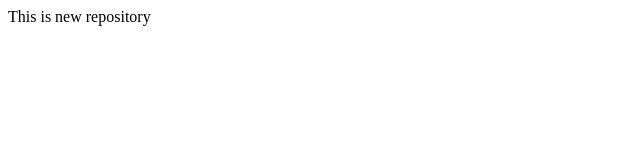
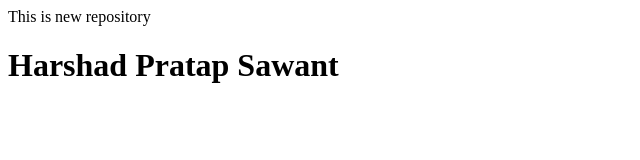
Before and after one commit to Harshad-Sawant-coder/localrepo, a plain HTML site: page index.html in a window 1280 px wide. Shown: the whole page, without its empty margins (0-640 px from the left). Drawn offline with Linux system fonts and the light colour scheme.

Commit message:
Header tag added

```diff
--- a/index.html
+++ b/index.html
@@ -1 +1,2 @@
 <p>This is new repository</p>
+<h1>Harshad Pratap Sawant</h1>
```
